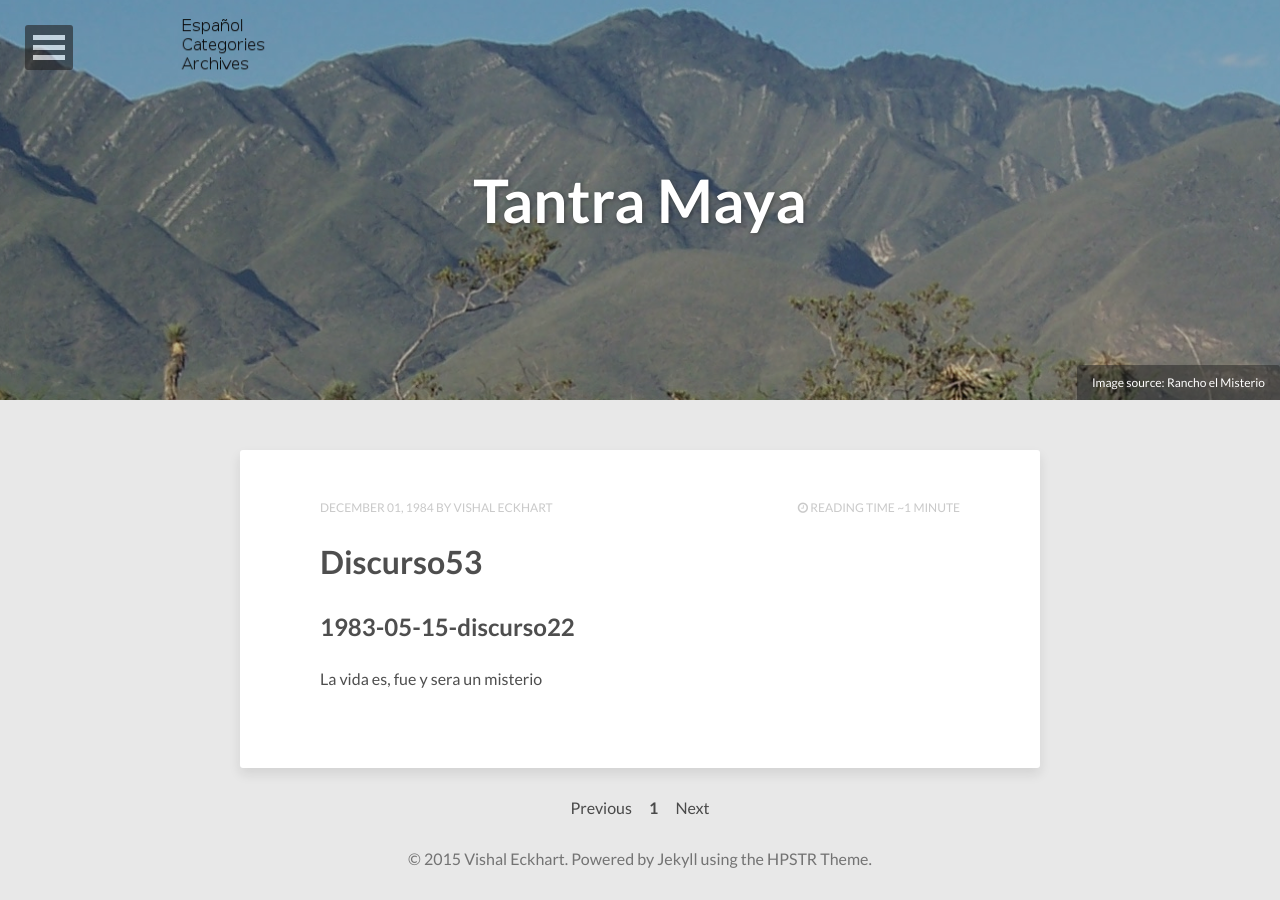
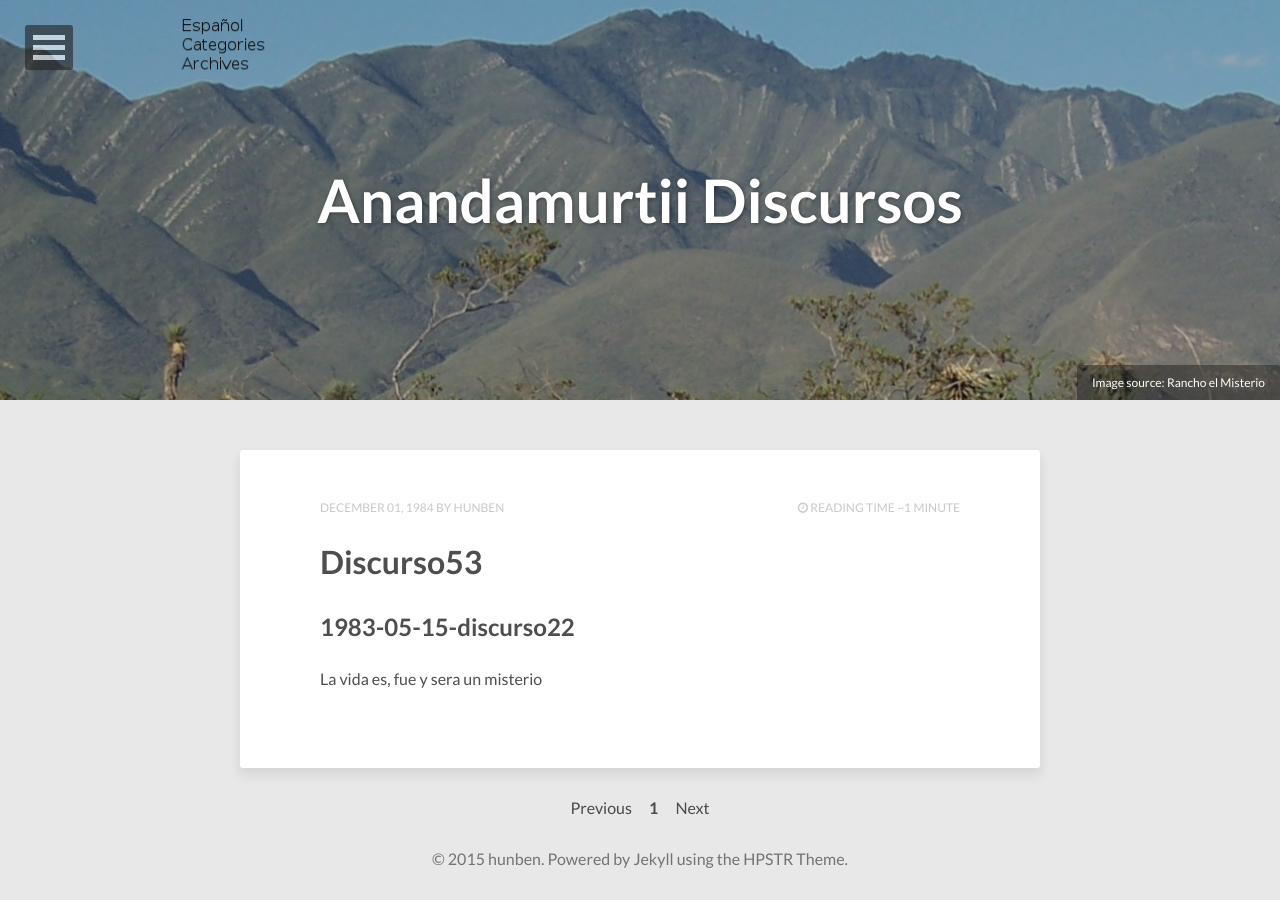
Before and after one commit to anandamurtiidiscursos/anandamurtiidiscursos.github.io, a Jekyll site: the page built from index.html, in a window 1280 px wide. Built offline with Jekyll 4.4.1, drawn with Linux system fonts in a browser that asks for light colours; nearby versions of some CDN libraries; the list of posts is cut into pages by our own code.

Commit message:
Updated _config.yml

```diff
--- a/_config.yml
+++ b/_config.yml
@@ -1,24 +1,24 @@
-title:            Tantra Maya
-description:      Vishal Eckhart
-disqus_shortname: tantramaya
+title:            Anandamurtii Discursos
+description:
+disqus_shortname: anandamurtiidiscursos
 reading_time:     true
 words_per_minute: 200
 # Your site's domain goes here (eg: //mmistakes.github.io, http://mademistakes.com, etc)
 # When testing locally leave blank or use http://localhost:4000
-url: http://tantramaya.org
+url: http://anandamurtiidiscursos.github.io
 
 # Owner/author information
 owner:
-  name:           Vishal Eckhart
+  name:           hunben
   avatar:         avatar.jpg
-  bio:            "Meditator, Writer, Gardener"
+  bio:            ""
 
 
   # Social networking links used in footer. Update and remove as you like.
 
 
-  facebook: tantramaya
-  email: vishal@tantramaya.org
+  facebook:
+  email: anandamurtiidiscursos@gmail.com
 
 
 
```
